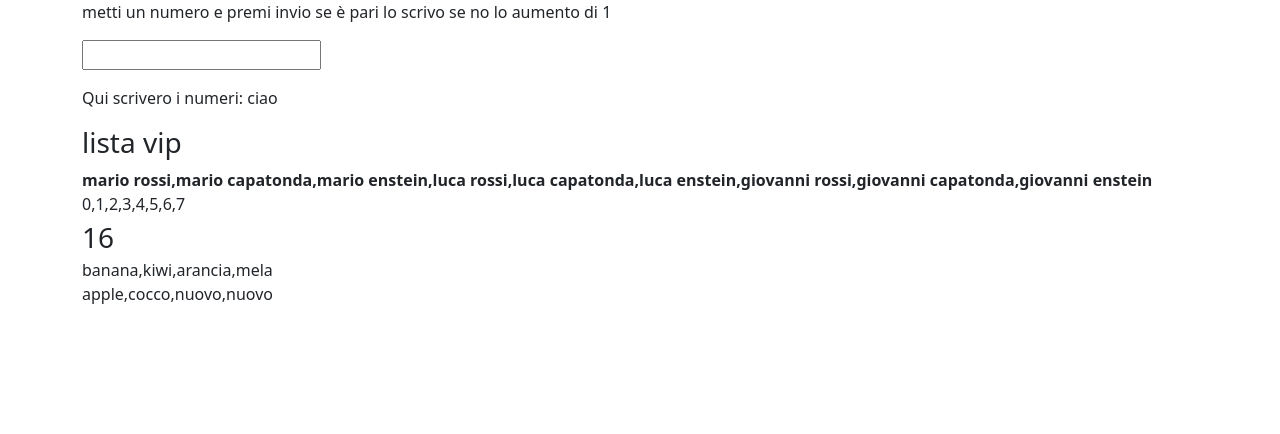
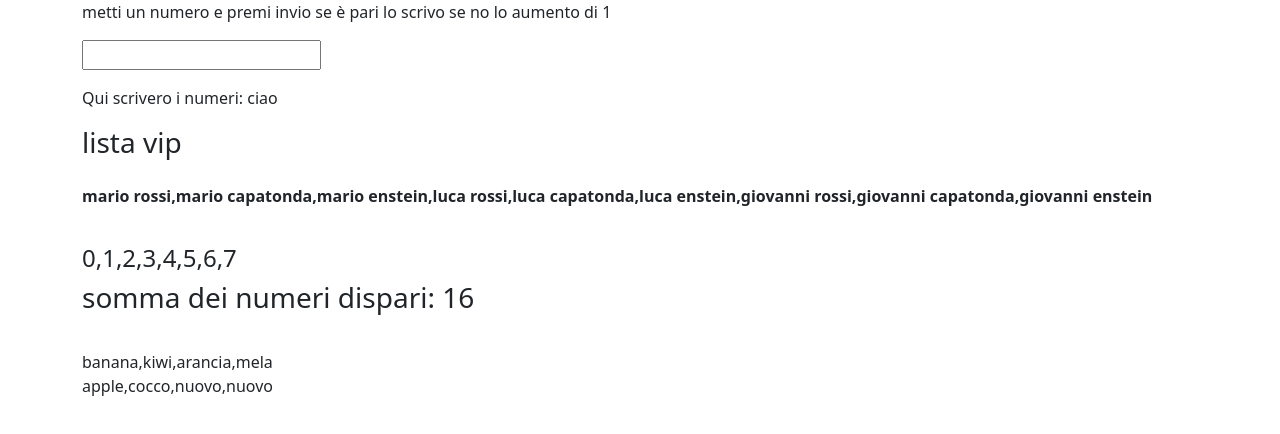
Before and after one commit to Mattia-Rollo/js-jsnacks-blocco-2, a plain HTML site: page index.html in a window 1280 px wide. Drawn offline with nearby package versions, Linux system fonts and the light colour scheme.

Commit message:
some changes

```diff
--- a/index.html
+++ b/index.html
@@ -18,9 +18,9 @@
     </div>
     <div class="container-md py-3">
         <h3>lista vip</h3>
-        <div id="wrapper2" class="fw-semibold"></div>
-        <div id="wrapper3"></div>
-        <div id="wrapper4" class="fw-"></div>
+        <div id="wrapper2" class="fw-semibold py-3"></div>
+        <div id="wrapper3" class="py-3 fs-4"></div>
+        <div id="wrapper4" class="py-3"></div>
     </div>
     <script src="js/script.js"></script>
 </body>
--- a/js/script.js
+++ b/js/script.js
@@ -70,7 +70,7 @@ for (let i = 0; i < listaInteri.length; i++){
     }
 }
 wrapper3.innerHTML = listaInteri;
-spanSomma.innerHTML = somma;
+spanSomma.innerHTML = 'somma dei numeri dispari: ' + somma;
 // wrapper3.append(spanSomma);
 wrapper3.append(spanSomma);
 console.log(somma);
```
